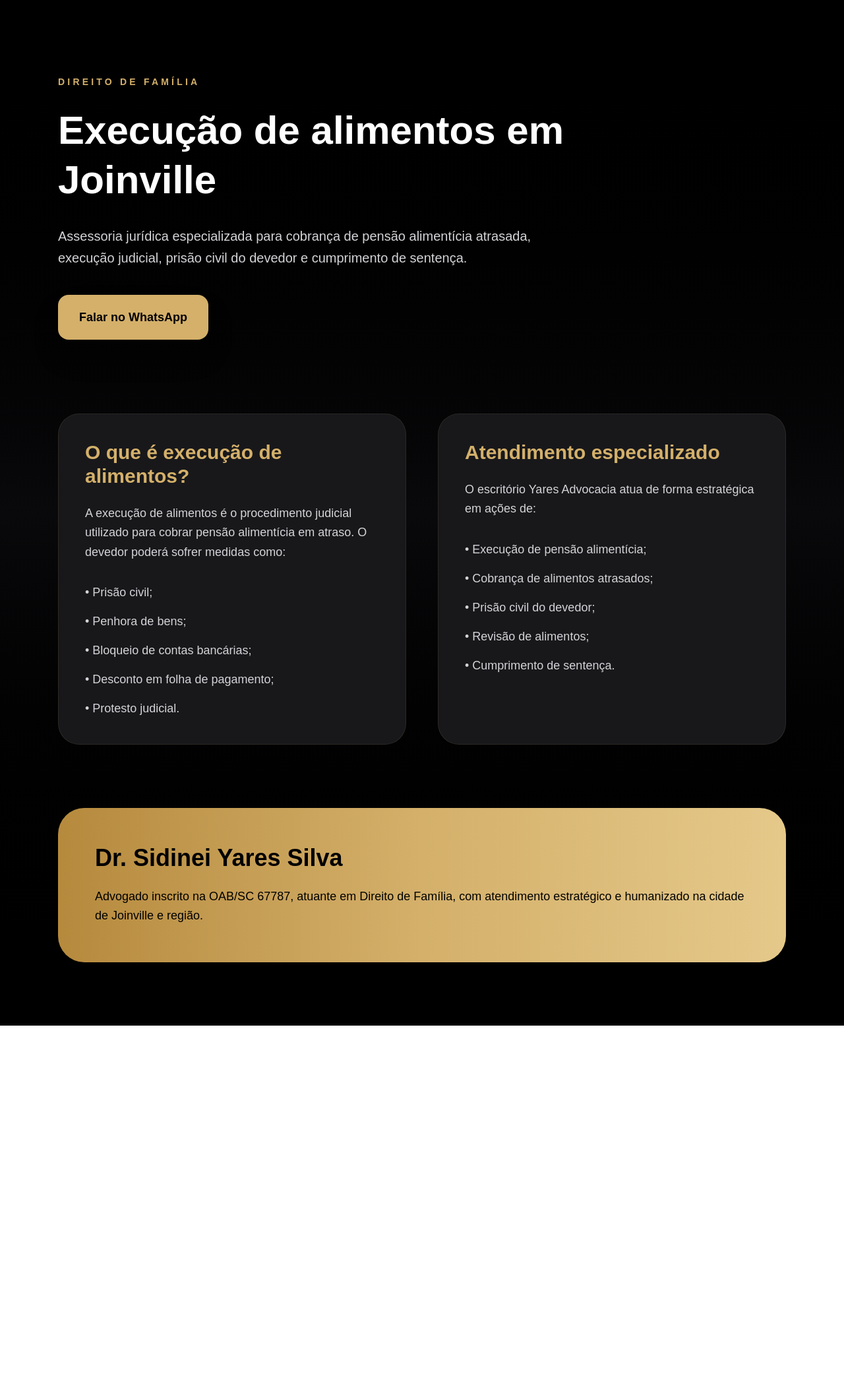
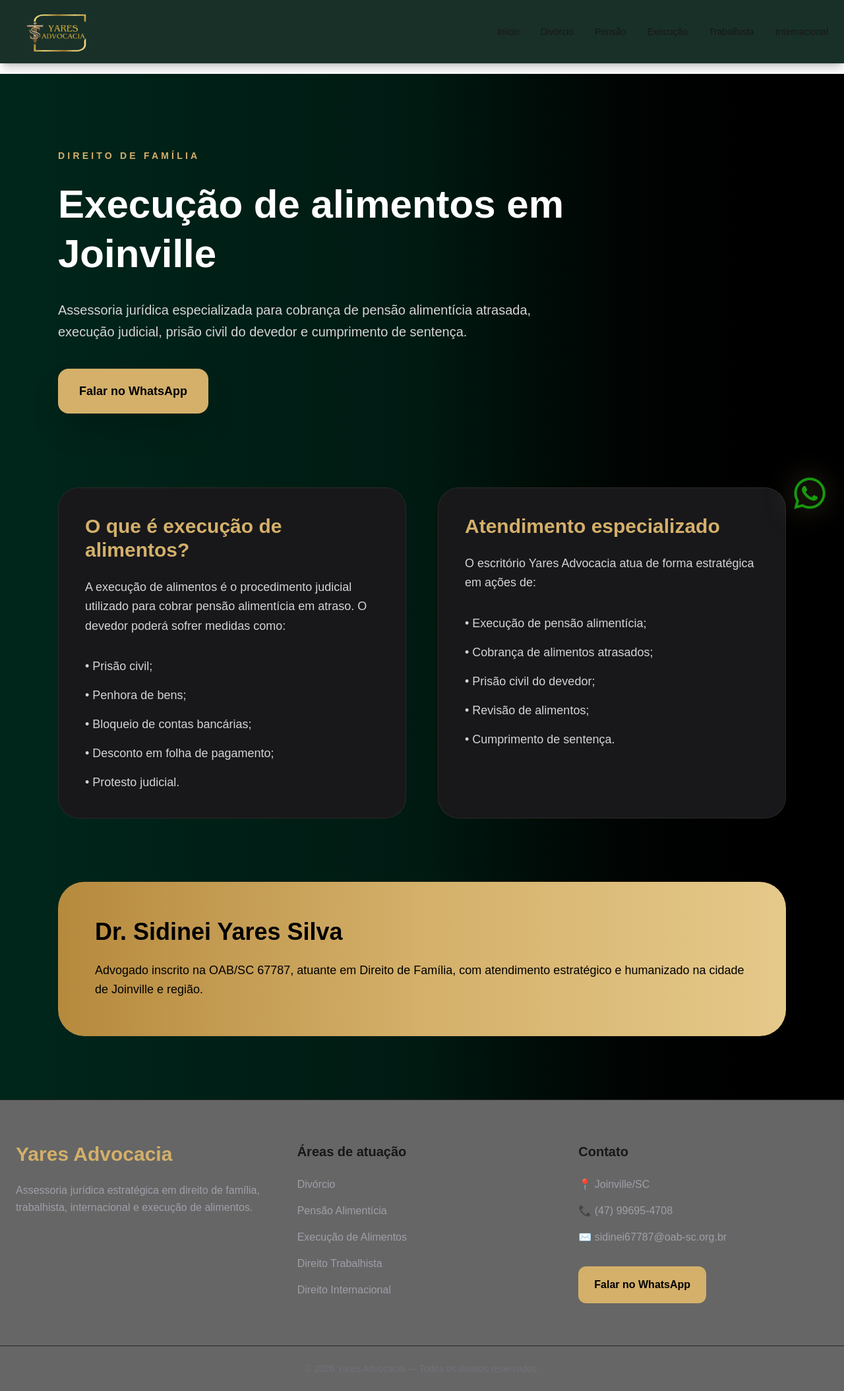
Before and after one commit to sidineiyares/yares-advocacia, a Next.js app: page /execucao-de-alimentos in a window 1280 px wide. Shown: the whole page at 66% size. Before the commit the page ends 1555 px from the top, so only its background shows below. Built offline with nearby package versions, Linux system fonts and the light colour scheme.

Commit message:
Ajustes visuais navbar e layout

```diff
--- a/app/execucao-de-alimentos/page.tsx
+++ b/app/execucao-de-alimentos/page.tsx
@@ -8,7 +8,7 @@
 
 export default function ExecucaoDeAlimentos() {
   return (
-    <main className="min-h-screen bg-gradient-to-b from-black via-zinc-950 to-black text-white">
+    <main className="min-h-screen bg-gradient-to-r from-[#00261B] via-[#001A12] to-black text-white">
 
       {/* HERO */}
       <section className="max-w-6xl mx-auto px-6 py-28">
--- a/app/layout.tsx
+++ b/app/layout.tsx
@@ -1,7 +1,7 @@
-import Script from "next/script";
 import type { Metadata } from "next";
 import { Geist, Geist_Mono } from "next/font/google";
 import "./globals.css";
+
 const geistSans = Geist({
   variable: "--font-geist-sans",
   subsets: ["latin"],
@@ -13,90 +13,9 @@
 });
 
 export const metadata: Metadata = {
-  title: "Dr. Sidinei Yares Silva | Advogado em Joinville SC",
-
+  title: "Yares Advocacia",
   description:
-    "Advogado em Joinville especializado em Direito Administrativo, Direito de Família e Direito Internacional Privado. Atendimento jurídico estratégico, moderno e digital.",
-
-  keywords: [
-  "advogado em Joinville",
-  "advogado Joinville SC",
-  "advogado Santa Catarina",
-  "advogado online",
-  "advocacia digital",
-
-  "direito de família Joinville",
-  "advogado de família",
-  "advogado divórcio",
-  "divórcio consensual",
-  "divórcio litigioso",
-  "pensão alimentícia",
-  "execução de alimentos",
-  "cobrança de pensão alimentícia",
-  "guarda compartilhada",
-  "guarda unilateral",
-  "regulamentação de visitas",
-  "alienação parental",
-
-  "direito civil Joinville",
-  "advogado civil",
-  "indenização por danos morais",
-  "ação indenizatória",
-  "rescisão contratual",
-  "advogado contratos",
-
-  "direito administrativo",
-  "advogado administrativo Joinville",
-  "servidor público",
-  "processo administrativo",
-  "concurso público",
-  "reclassificação concurso",
-
-  "direito internacional privado",
-  "advogado internacional",
-  "imigração Portugal",
-  "cidadania portuguesa",
-  "advogado Portugal",
-
-  "direito trabalhista",
-  "advogado trabalhista Joinville",
-  "rescisão trabalhista",
-  "verbas rescisórias",
-  "horas extras",
-],
-
-  authors: [{ name: "Dr. Sidinei Yares Silva" }],
-
-  creator: "Dr. Sidinei Yares Silva",
-
-  openGraph: {
-    title: "Dr. Sidinei Yares Silva | Advocacia Estratégica",
-
-    description:
-      "Atendimento jurídico moderno em Joinville e Santa Catarina.",
-
-    url: "https://YARESADVOCACIA.COM.BR",
-
-    siteName: "Yares Advocacia",
-
-    locale: "pt_BR",
-
-    type: "website",
-
-    images: [
-      {
-        url: "/og-image.jpg",
-        width: 1200,
-        height: 630,
-        alt: "Yares Advocacia",
-      },
-    ],
-  },
-
-  robots: {
-    index: true,
-    follow: true,
-  },
+    "Advocacia especializada em direito de família, trabalhista, internacional e execução de alimentos.",
 };
 
 export default function RootLayout({
@@ -109,26 +28,193 @@
       lang="pt-BR"
       className={`${geistSans.variable} ${geistMono.variable} h-full antialiased`}
     >
-      <body className="min-h-full flex flex-col">
+      <body className="min-h-full bg-black text-white">
 
-  {/* Google Analytics */}
-  <Script
-    src="https://www.googletagmanager.com/gtag/js?id=G-9K50R1R9PD"
-    strategy="afterInteractive"
+        {/* NAVBAR */}
+       <header className="fixed top-0 left-0 w-full z-50 backdrop-blur-xl bg-[#001A12]/90 shadow-lg shadow-black/20">
+          <div className="max-w-7xl mx-auto px-6 py-4 flex items-center justify-between">
+
+            <a
+  href="/"
+  className="flex items-center gap-4"
+>
+
+  <img
+    src="/Logo.png"
+    alt="Yares Advocacia"
+    className="h-16 w-auto object-contain"
   />
 
-  <Script id="google-analytics" strategy="afterInteractive">
-    {`
-      window.dataLayer = window.dataLayer || [];
-      function gtag(){dataLayer.push(arguments);}
-      gtag('js', new Date());
+</a>
 
-      gtag('config', 'G-9K50R1R9PD');
-    `}
-  </Script>
+            <nav className="hidden md:flex items-center gap-8 text-sm font-medium">
 
-  {children}
-</body>
+              <a
+                href="/"
+                className="hover:text-[#D4B06A] transition"
+              >
+                Início
+              </a>
+
+              <a
+                href="/divorcio"
+                className="hover:text-[#D4B06A] transition"
+              >
+                Divórcio
+              </a>
+
+              <a
+                href="/pensao-alimenticia"
+                className="hover:text-[#D4B06A] transition"
+              >
+                Pensão
+              </a>
+
+              <a
+                href="/execucao-de-alimentos"
+                className="hover:text-[#D4B06A] transition"
+              >
+                Execução
+              </a>
+
+              <a
+                href="/advogado-trabalhista"
+                className="hover:text-[#D4B06A] transition"
+              >
+                Trabalhista
+              </a>
+
+              <a
+                href="/direito-internacional"
+                className="hover:text-[#D4B06A] transition"
+              >
+                Internacional
+              </a>
+
+            </nav>
+
+
+          </div>
+        </header>
+
+        {/* CONTEÚDO */}
+        <main className="pt-28">
+          {children}
+        </main>
+
+        {/* FOOTER */}
+        <footer className="border-t border-zinc-800 bg-black/60">
+
+          <div className="max-w-7xl mx-auto px-6 py-16 grid md:grid-cols-3 gap-12">
+
+            <div>
+
+              <h3 className="text-3xl font-black text-[#D4B06A]">
+                Yares Advocacia
+              </h3>
+
+              <p className="mt-6 text-zinc-400 leading-relaxed">
+                Assessoria jurídica estratégica em direito de família,
+                trabalhista, internacional e execução de alimentos.
+              </p>
+            </div>
+
+            <div>
+
+              <h4 className="text-xl font-bold mb-6">
+                Áreas de atuação
+              </h4>
+
+              <ul className="space-y-4 text-zinc-400">
+
+                <li>
+                  <a href="/divorcio" className="hover:text-[#D4B06A]">
+                    Divórcio
+                  </a>
+                </li>
+
+                <li>
+                  <a href="/pensao-alimenticia" className="hover:text-[#D4B06A]">
+                    Pensão Alimentícia
+                  </a>
+                </li>
+
+                <li>
+                  <a href="/execucao-de-alimentos" className="hover:text-[#D4B06A]">
+                    Execução de Alimentos
+                  </a>
+                </li>
+
+                <li>
+                  <a href="/advogado-trabalhista" className="hover:text-[#D4B06A]">
+                    Direito Trabalhista
+                  </a>
+                </li>
+
+                <li>
+                  <a href="/direito-internacional" className="hover:text-[#D4B06A]">
+                    Direito Internacional
+                  </a>
+                </li>
+
+              </ul>
+            </div>
+
+            <div>
+
+              <h4 className="text-xl font-bold mb-6">
+                Contato
+              </h4>
+
+              <ul className="space-y-4 text-zinc-400">
+
+                <li>
+                  📍 Joinville/SC
+                </li>
+
+                <li>
+                  📞 (47) 99695-4708
+                </li>
+
+                <li>
+                  ✉️ sidinei67787@oab-sc.org.br
+                </li>
+
+              </ul>
+
+              <a
+                href="https://wa.me/5547996954708"
+                target="_blank"
+                className="inline-block mt-8 rounded-xl bg-[#D4B06A] px-6 py-4 text-black font-bold hover:brightness-110 transition"
+              >
+                Falar no WhatsApp
+              </a>
+            </div>
+
+          </div>
+
+          <div className="border-t border-zinc-800 py-6 text-center text-zinc-500 text-sm">
+            © 2026 Yares Advocacia — Todos os direitos reservados.
+          </div>
+
+        </footer>
+   {/* BOTÃO FLUTUANTE WHATSAPP */}
+<a
+  href="https://wa.me/5547996954708"
+  target="_blank"
+  rel="noopener noreferrer"
+  className="fixed bottom-6 right-6 z-50 cursor-pointer"
+>
+  <div className="hover:scale-110 transition-all duration-300">
+    <img
+      src="/whatsapp.png"
+      alt="WhatsApp"
+      className="w-14 h-14 drop-shadow-[0_0_20px_rgba(212,176,106,0.5)]"
+    />
+  </div>
+</a>
+
+      </body>
     </html>
   );
 }
```
Also changed, not shown: app/page.tsx (+17 -142 lines).
